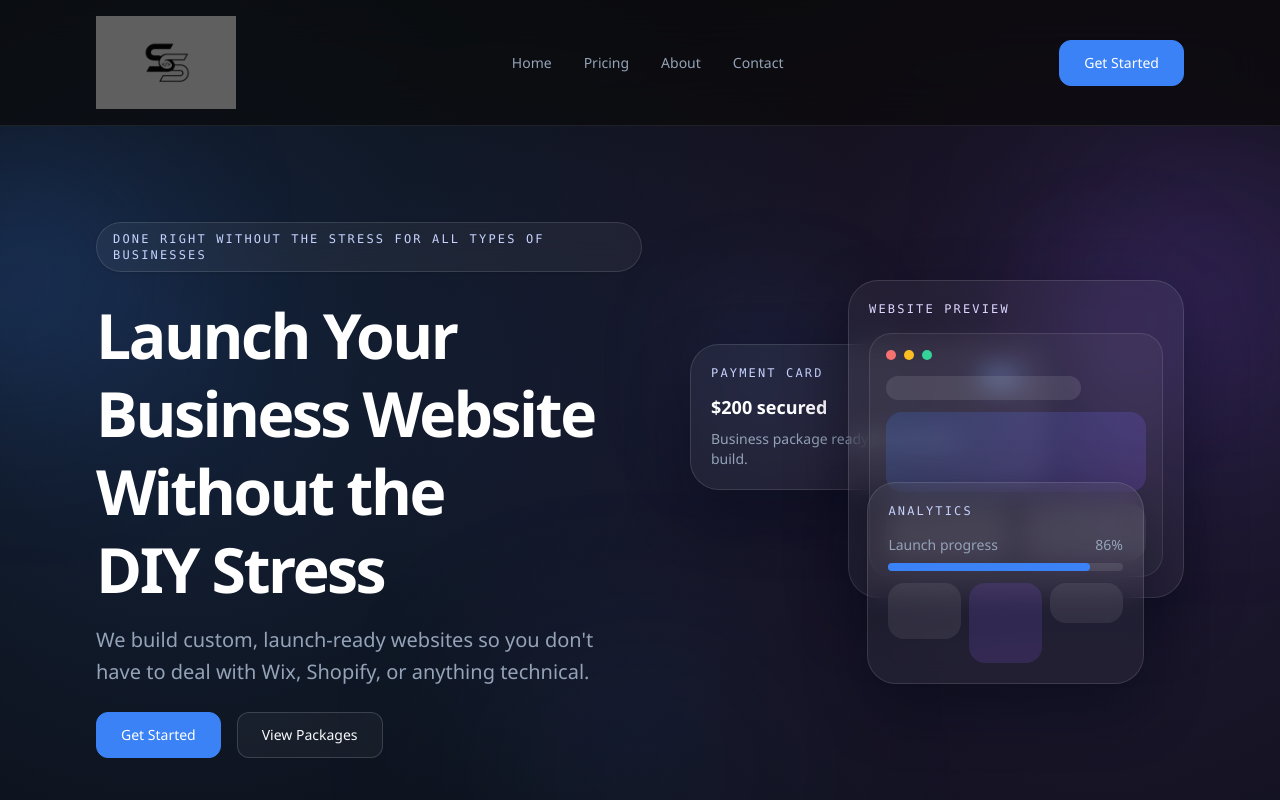
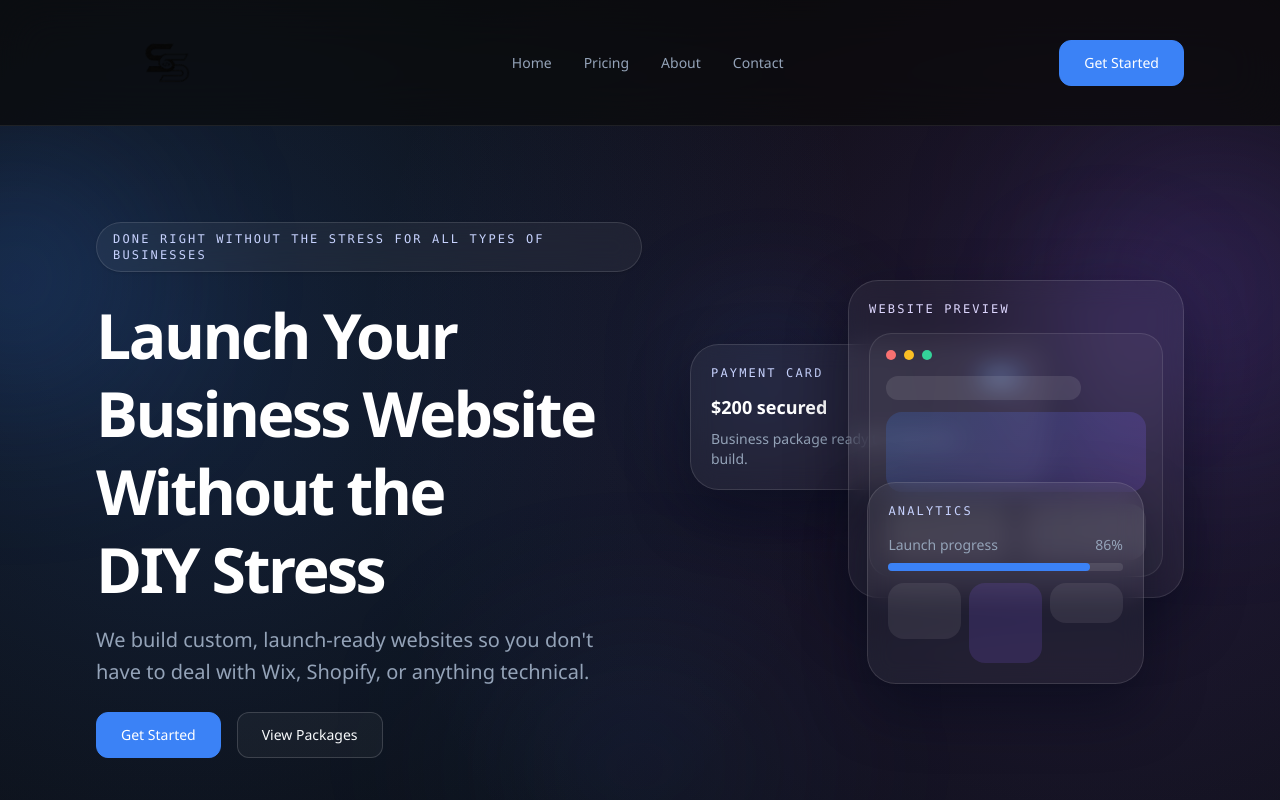
Before and after one commit to MySaaS1023/SS, a Next.js app: page / in a window 1280 px wide. Shown: the top 800 px of the page. Built offline with nearby package versions, Linux system fonts and the light colour scheme.

Commit message:
fix logo transparency

```diff
--- a/components/logo.tsx
+++ b/components/logo.tsx
@@ -10,12 +10,12 @@ export function Logo({ compact = false }: LogoProps) {
   return (
     <Link href="/" className="inline-flex items-center">
       <Image
-        src="/logo.png"
+        src="/Untitled_design__1_-removebg-preview.png"
         alt="Steady Start Logo"
         width={140}
         height={50}
         priority
-        className={`h-auto object-contain mix-blend-multiply ${
+        className={`h-auto object-contain ${
           compact ? "w-[100px] sm:w-[110px]" : "w-[120px] sm:w-[140px]"
         }`}
       />
```
